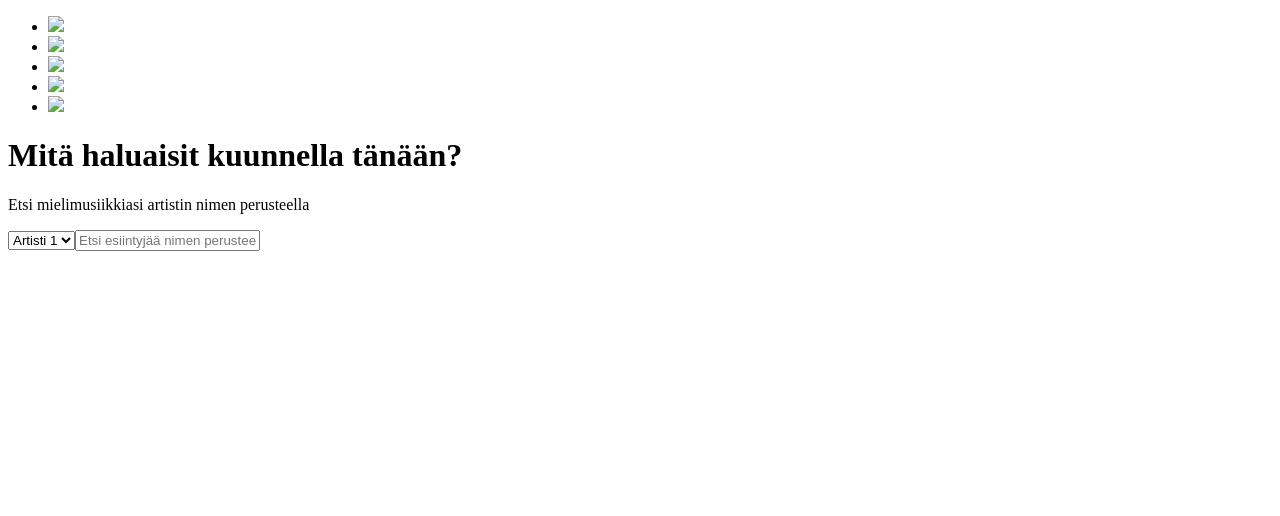
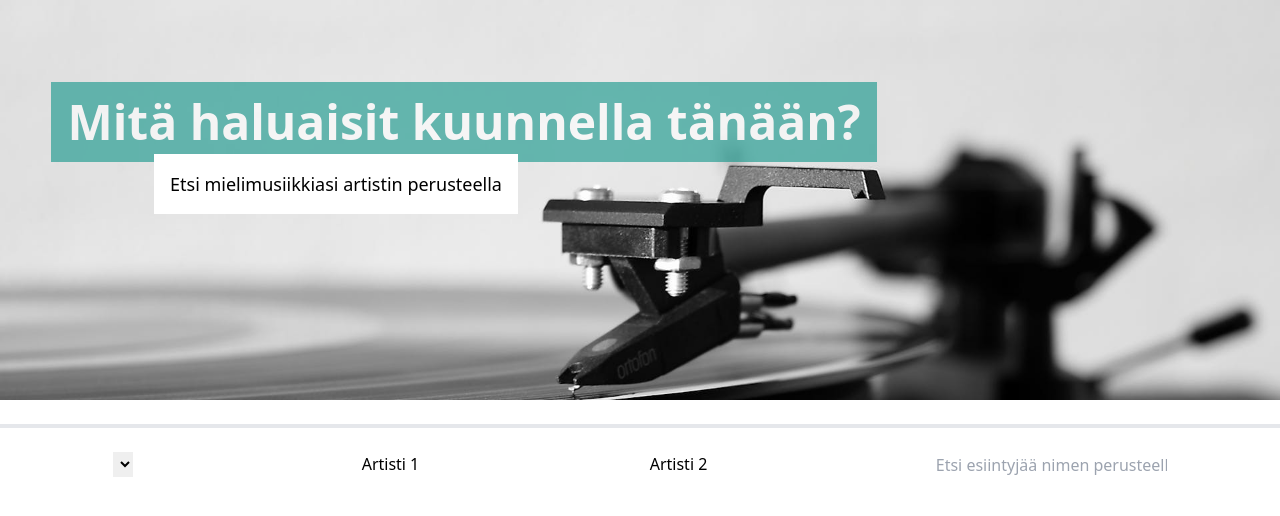
Before and after one commit to kimmolehtimaki/JS-projekti-2-AJAX, a plain HTML site: page index.html in a window 1280 px wide. Drawn offline with nearby package versions, Linux system fonts and the light colour scheme.

Commit message:
image and initial tailwind commit

```diff
--- a/index.html
+++ b/index.html
@@ -3,47 +3,46 @@
   <head>
     <meta charset="UTF-8" />
     <meta name="viewport" content="width=device-width, initial-scale=1.0" />
-    <title>Document</title>
-    <link rel="stylesheet" href="styles.css" />
+    <title>Music Player</title>
+    <script src="https://cdn.tailwindcss.com"></script>
   </head>
   <body>
-    <div. id="showcase" class="promo-area">
-      <div class="front-slider flexslider">
-        <ul class="slides">
-          <li>
-            <img src="..." data-type="posters">
-          </li>
-          <li>
-            <img src="..." data-type="posters">
-          </li>
-          <li>
-            <img src="..." data-type="posters">
-          </li>
-          <li>
-            <img src="..." data-type="posters">
-          </li>
-          <li>
-            <img src="..." data-type="posters">
-          </li>
-        </ul>
-      </div> <!-- etusivun .flexslider> -->
-      <div class="promo-content">
-        <div class="promo-text">
-          <h1 class="promo-title">Mitä haluaisit kuunnella tänään?</h1>
-          <p class="promo-text">Etsi mielimusiikkiasi artistin nimen perusteella</p>
-        </div><!-- .promo-text -->
-        </div><!-- .promo-content -->
-    </div><!-- #showcase .promo-area -->
-      <select id="artist" name="artist">
-        <option>Artisti 1</option>
-        <option>Artisti 2</option>
-        <input type="text" placeholder="Etsi esiintyjää nimen perusteella" />
+    <main>
+      <section
+        id="showcase"
+        class="relative bg-cover min-h-[400px] text-white flex items-center justify-center text-center"
+        style="background-image: url('slider-images/pexels-pixabay-164828.jpg')"
+      >
+        <div class="container-text">
+          <h1
+            class="promo-title text-5xl p-4 font-semibold text-left justify-start bg-teal-600 opacity-60 ml-72 -translate-x-80 -translate-y-12"
+          >
+            Mitä haluaisit kuunnella tänään?
+          </h1>
+          <p
+            class="promo-text inline-block relative z-0 p-4 text-lg text-black bg-white -ml-48 -translate-x-52 -translate-y-14"
+          >
+            Etsi mielimusiikkiasi artistin perusteella
+          </p>
+        </div>
+      </section>
+      <!-- <div. id="showcase" class="promo-area">
+      <div class="front-slider flexslider"> -->
+    </main>
+    <hr class="my-6 w-full border-t-4 border-(--pattern-fg)" />
+    <div class="dropdown-search flex justify-around">
+      <select id="artist w-lg border-t-1" name="artist">
+        Valitse artisti
       </select>
+      <option>Artisti 1</option>
+      <option>Artisti 2</option>
+      <input
+        class="input-search w-lg"
+        type="text"
+        placeholder="Etsi esiintyjää nimen perusteella"
+      />
     </div>
-    <div class="container" id="table">
-
-    </div>
-
+    <div class="container" id="table"></div>
 
     <script src="script.js"></script>
   </body>
```
Also changed, not shown: slider-images/pexels-pixabay-164828.jpg (added).
